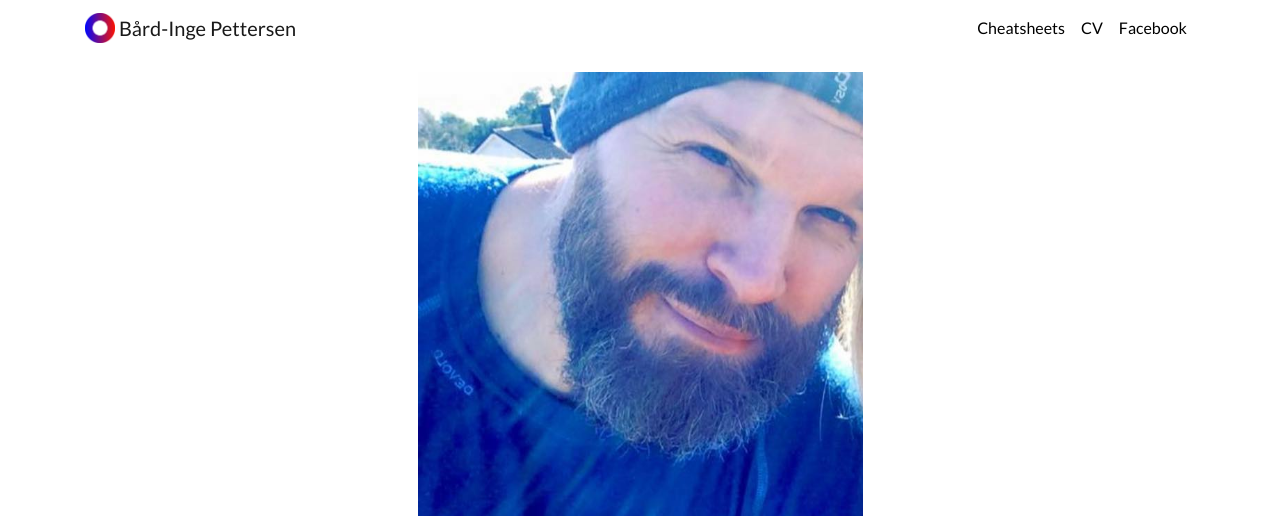
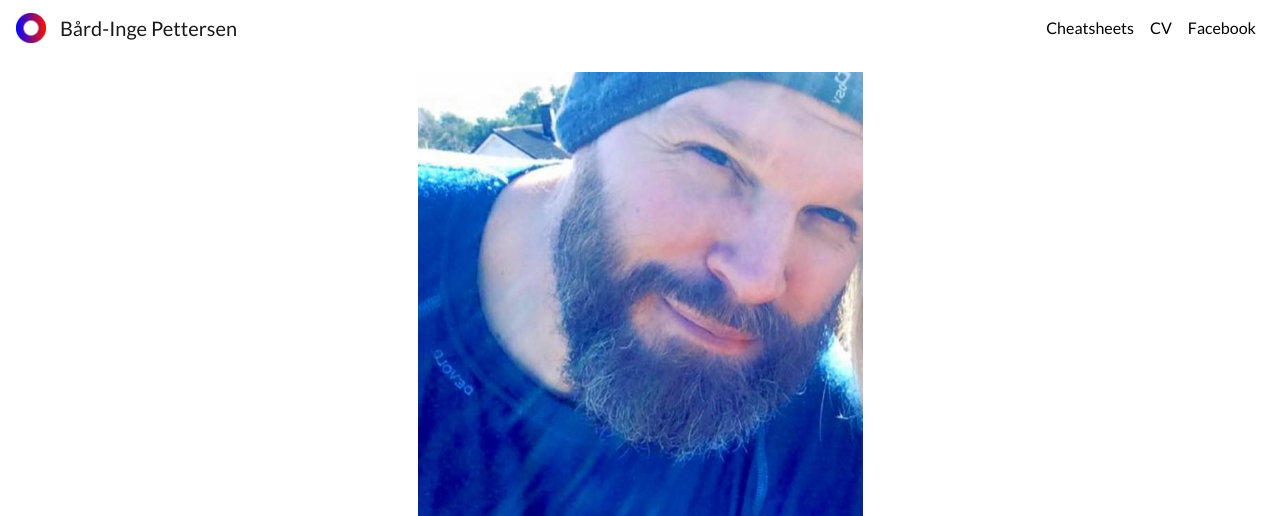
Before and after one commit to bipapain/homepage, a Django app: page / in a window 1280 px wide. Shown: the top 516 px of the page. Run offline with Django 3.2, Linux system fonts and the light colour scheme; data that the repository does not hold is empty; some libraries are stand-ins or nearby versions.

Commit message:
Changed space at logo

```diff
--- a/portfolio/static/portfolio/custom.css
+++ b/portfolio/static/portfolio/custom.css
@@ -8,6 +8,10 @@
 
 body {
     font-family: 'Lato', sans-serif;
+}
+
+#my-name{
+    margin-left: 10px;
 }
 
 #blogtitle {
--- a/portfolio/templates/portfolio/base.html
+++ b/portfolio/templates/portfolio/base.html
@@ -22,10 +22,9 @@
 <body>
 
   <nav id="topNav" class="navbar navbar-expand-md navbar-light">
-    <div class="container">
       <a class="navbar-brand" href="{% url 'home' %}">
         <img src="{% static "portfolio/Logo.png" %}" width="30" height="30" class="d-inline-block align-top" alt="Bård's Logo">
-        <span>Bård-Inge Pettersen</span>
+        <span id="my-name">Bård-Inge Pettersen</span>
       </a>
       <button class="navbar-toggler" type="button" data-toggle="collapse" data-target="#navbarNav" aria-controls="navbarNav" aria-expanded="false" aria-label="Toggle navigation">
         <span class="navbar-toggler-icon"></span>
@@ -46,7 +45,6 @@
           </li>{% endcomment %}
         </ul>
       </div>
-    </div>
   </nav>
   <div class="container">
     {% block content %}{% endblock %}
```
